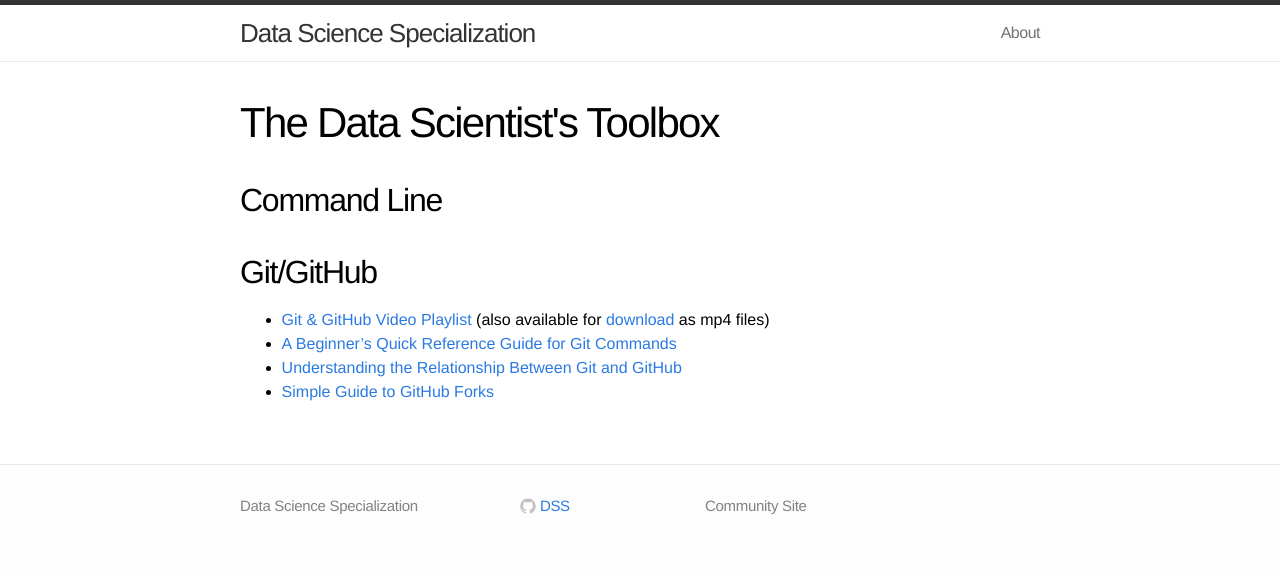
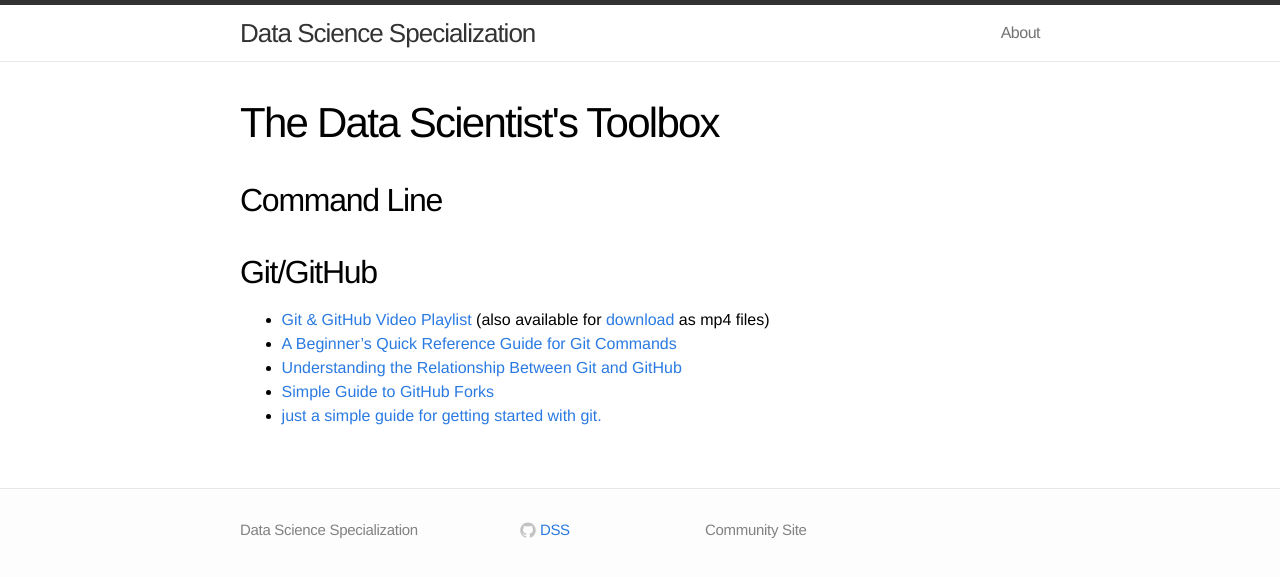
Before and after one commit to DataScienceSpecialization/DataScienceSpecialization.github.io, a Jekyll site: the page built from toolbox.md, in a window 1280 px wide. Shown: the top 577 px of the page. Built offline with Jekyll 4.4.1, drawn with Linux system fonts in a browser that asks for light colours.

Commit message:
add a link to a simple git guide
add a link to a simple git guide

```diff
--- a/toolbox.md
+++ b/toolbox.md
@@ -12,3 +12,4 @@
 - [A Beginner's Quick Reference Guide for Git Commands](http://www.dataschool.io/git-quick-reference-for-beginners/)
 - [Understanding the Relationship Between Git and GitHub](http://www.dataschool.io/github-is-just-dropbox-for-git/)
 - [Simple Guide to GitHub Forks](http://www.dataschool.io/simple-guide-to-forks-in-github-and-git/)
+- [just a simple guide for getting started with git.](http://rogerdudler.github.io/git-guide/)
```
